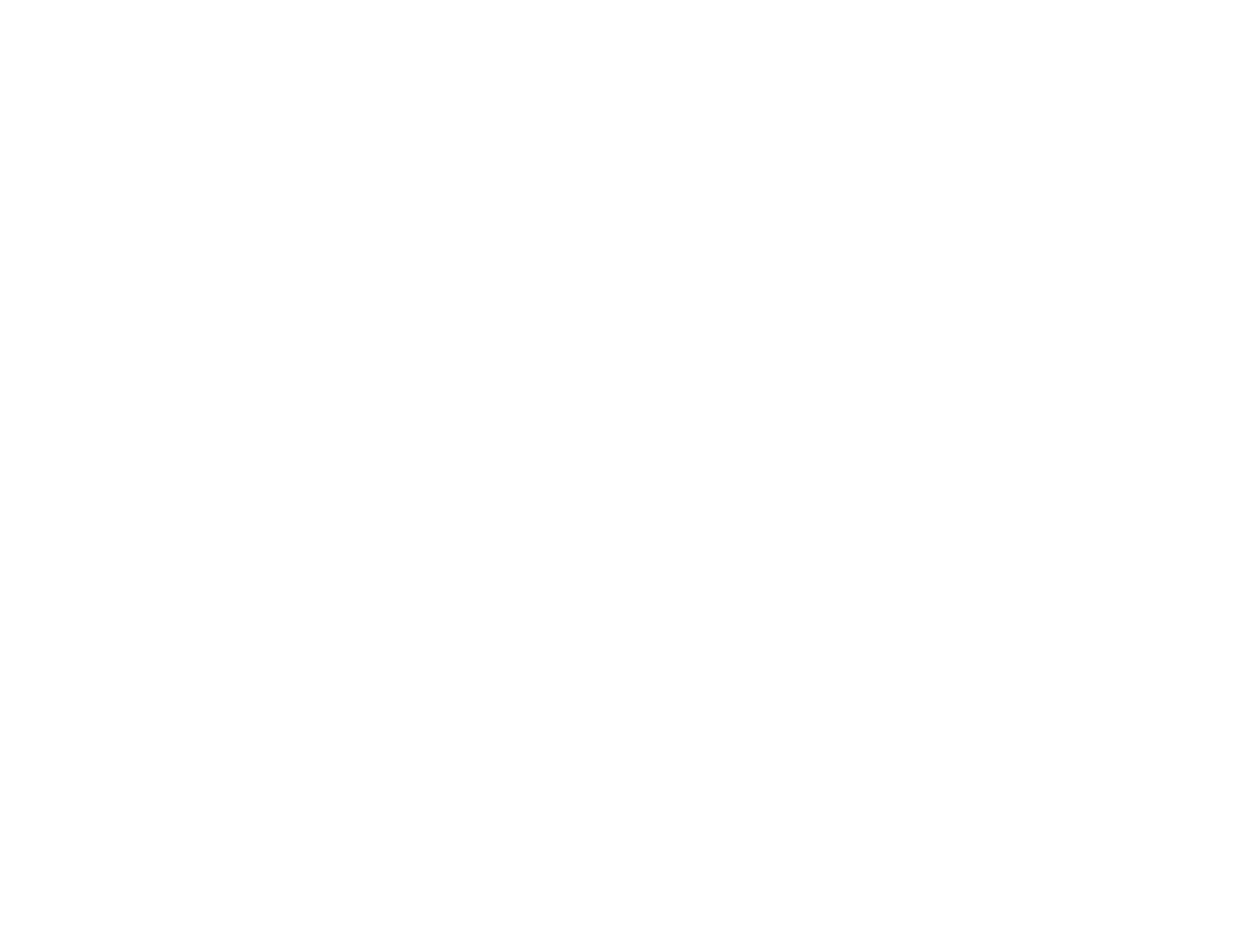
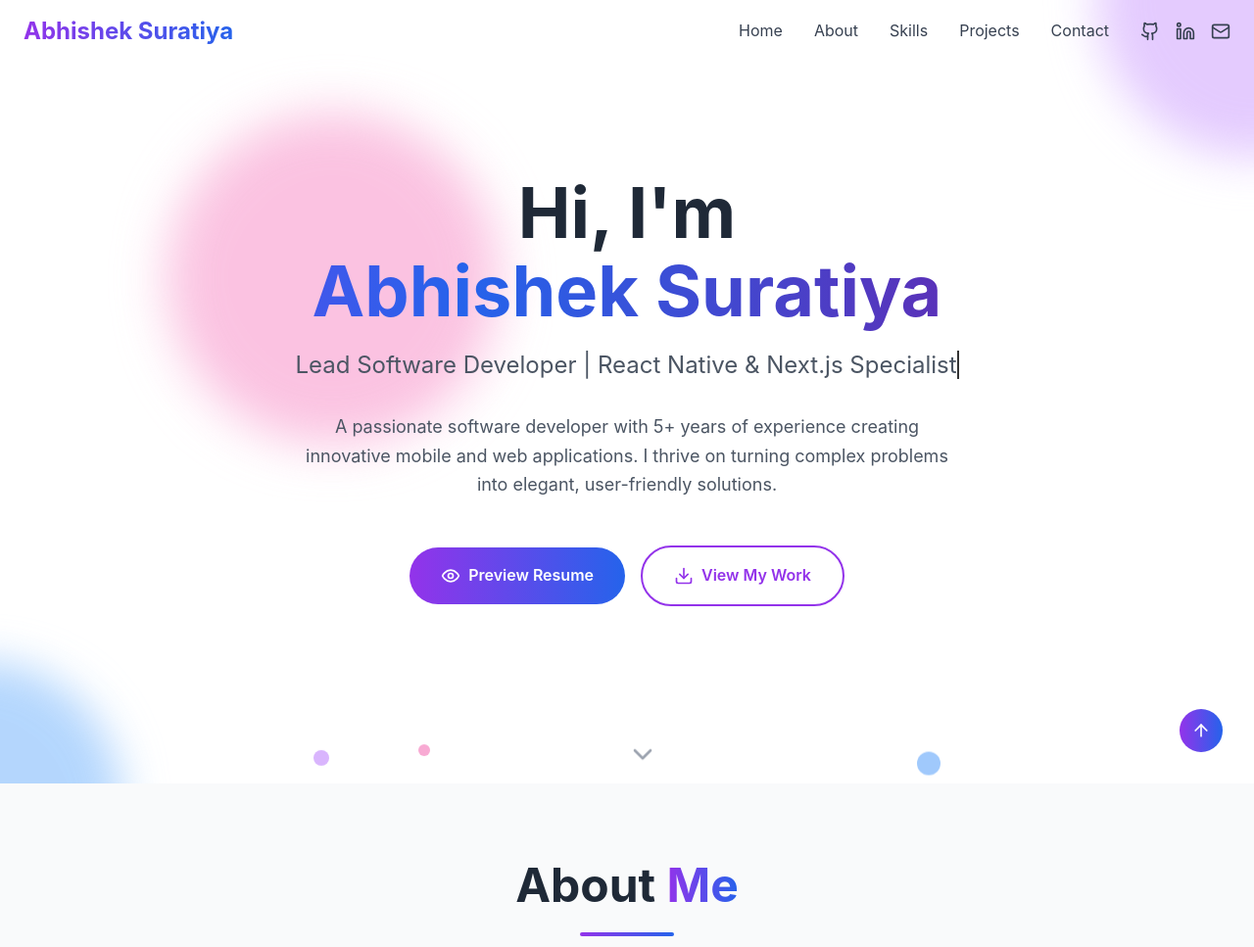
Before and after one commit to AbhishekSuratiya/portfoliogit, a plain HTML site: page index.html in a window 1280 px wide. Shown: the top 967 px of the page at 98% size. Before the commit the page ends 800 px from the top, so only its background shows below. Drawn offline with Linux system fonts and the light colour scheme; the site is published under a folder, as on GitHub Pages, so addresses that start at the root find nothing.

Commit message:
Fix path

```diff
--- a/index.html
+++ b/index.html
@@ -5,8 +5,8 @@
     <link rel="icon" type="image/svg+xml" href="/vite.svg" />
     <meta name="viewport" content="width=device-width, initial-scale=1.0" />
     <title>Abhishek Suratiya - Lead Software Developer | React Native & Next.js Specialist</title>
-    <script type="module" crossorigin src="/assets/index-BUNDd9Oz.js"></script>
-    <link rel="stylesheet" crossorigin href="/assets/index-DVGEruba.css">
+    <script type="module" crossorigin src="./assets/index-BUNDd9Oz.js"></script>
+    <link rel="stylesheet" crossorigin href="./assets/index-DVGEruba.css">
   </head>
   <body>
     <div id="root"></div>
```
Also changed, not shown: 1 other file.
